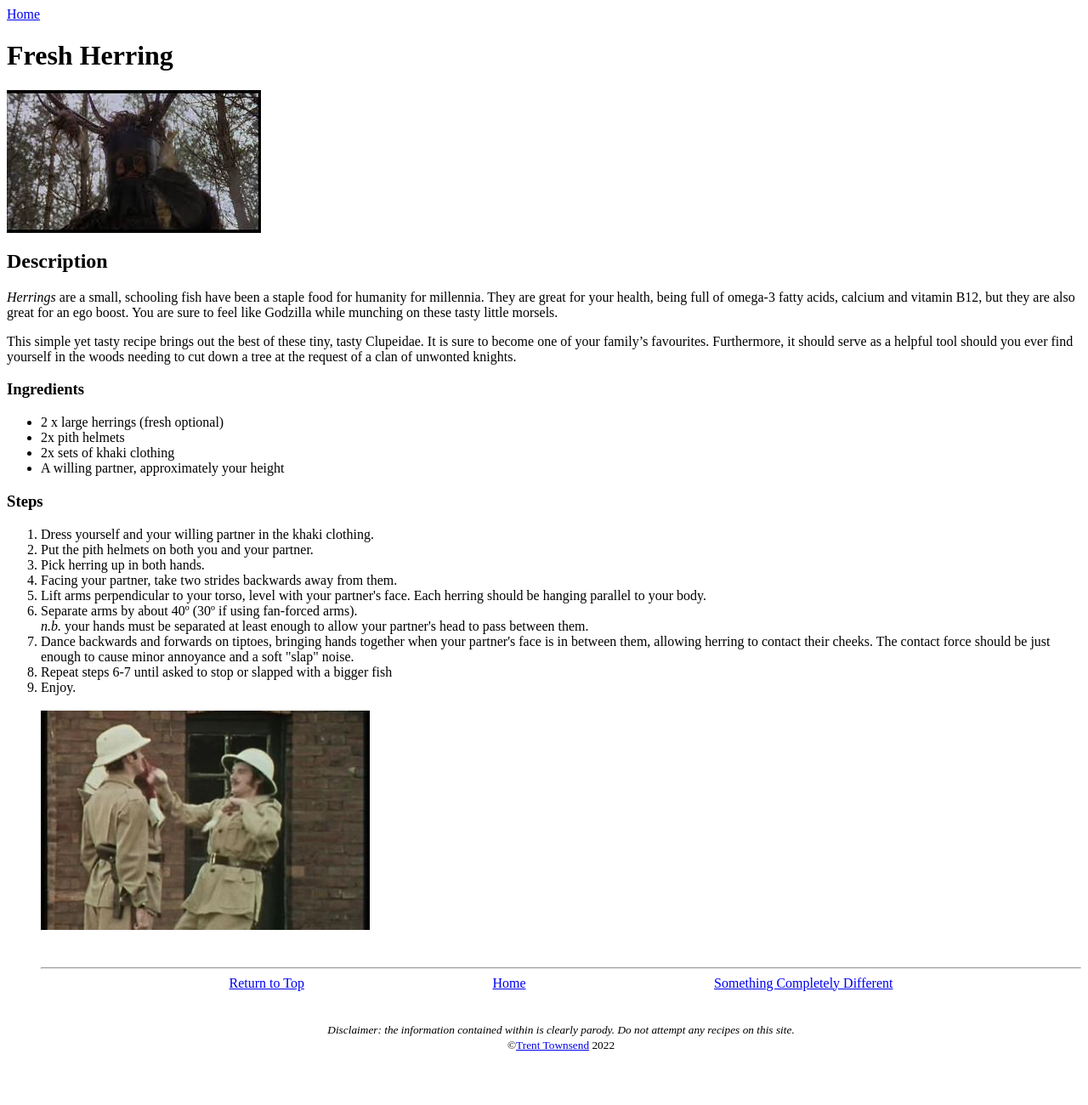
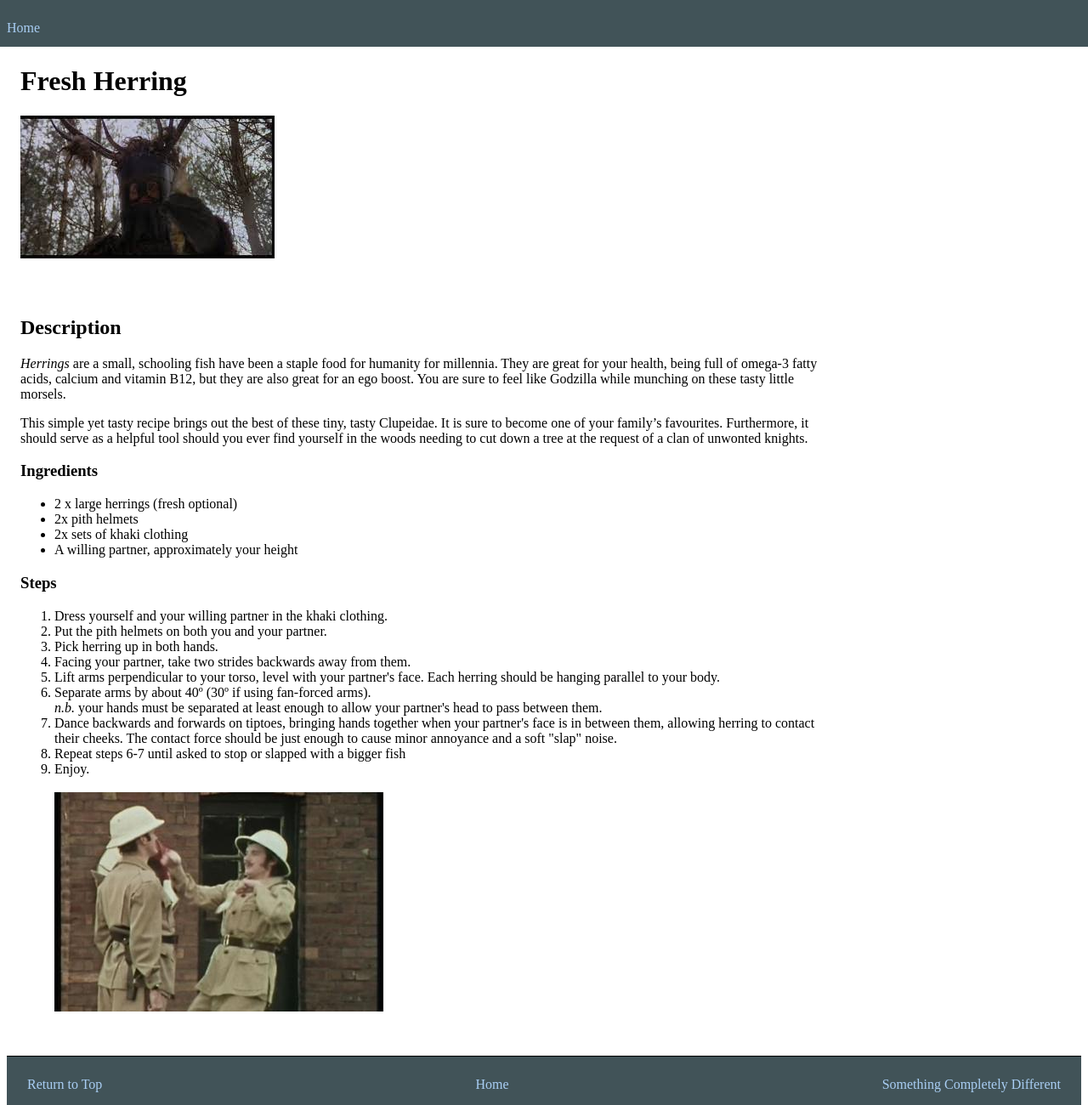
Before and after one commit to trent-townsend/odin-recipes, a plain HTML site: page recipes/fresh-herring.html in a window 1280 px wide. Shown: the top 1300 px of the page at 85% size. Before the commit the page ends 1254 px from the top, so only its background shows below. Drawn offline with Linux system fonts and the light colour scheme.

Commit message:
Colored footer, text decoration/hover effects to links and fixed, colored menu

```diff
--- a/recipes/fresh-herring.html
+++ b/recipes/fresh-herring.html
@@ -8,7 +8,7 @@
 </head>
 
 <body>
-  <nav><a href="../index.html">Home</a></nav>
+  <nav class="menu"><a href="../index.html">Home</a></nav>
   <header>
     <h1 id="heading">Fresh Herring</h1>
     <img src="../img/herringknight.jpg" alt="Knight who says 'Ni' holding a herring" />
@@ -63,12 +63,12 @@
       <br />
       <img src="../img/fish-slap-dance.jpg" alt="Monty Python Fish Slapping Dance">
       <br><br>
-      <hr>
+  </main>
   <center>
-        <footer class="footer">
+    <footer>
       <nav class="footer-nav">
-            <a href="#heading">Return to Top</a><a href="../index.html">Home</a><a
-              href="../recipes/salmon-mousse.html">Something Completely Different</a>
+        <a href="#heading">Return to Top</a> <a href="../index.html">Home</a><a href="../recipes/a-duck.html">Something
+          Completely Different</a>
       </nav>
       <br><br>
       <small>
@@ -78,8 +78,9 @@
       </small>
     </footer>
   </center>
+
   </ol>
-  </main>
+
 </body>
 
 </html>
--- a/styles.css
+++ b/styles.css
@@ -1,7 +1,17 @@
-.footer-nav {
-    display: flex;
-    flex-direction: row;
-    justify-content: space-evenly;
+a:link {
+  color: #a9cef4;
+  text-decoration: none;
+}
+a:visited {
+  color: #7ea0b7;
+}
+a:hover {
+  color: #597081;
+  text-decoration: underline;
+}
+
+a:active {
+  color: #9e79d5;
 }
 
 img {
@@ -9,3 +19,44 @@ img {
   height: auto;
   display: flex;
 }
+
+main,
+header {
+  width: 75%;
+  padding-left: 1em;
+  padding-top: 3em;
+}
+
+.menu {
+  background-color: #36494ef0;
+  padding: 3em 2em 0.8em;
+  margin-top: -2em;
+  margin-left: -2em;
+  position: fixed;
+  width: 100%;
+  display: flex;
+  justify-content: space-between;
+}
+
+footer {
+  display: flex;
+  flex-direction: column;
+  justify-content: space-evenly;
+  background-color: #36494ef0;
+  border-top: 0.1em solid #000000;
+  padding-bottom: 1em;
+  color: white;
+  width: 100%;
+  margin: 0em;
+}
+
+#footer-nav-home {
+  padding: 2em;
+}
+
+.footer-nav {
+  display: flex;
+  flex-direction: row;
+  justify-content: space-between;
+  padding: 1.5em;
+}
```
Also changed, not shown: index.html (+1 -1 lines), recipes/a-duck.html (+5 -4 lines), recipes/salmon-mousse.html (+5 -5 lines), misc/Recipes colour pallet.png (added), 4 other files. Lines whose indentation alone changed are shown as unchanged.
